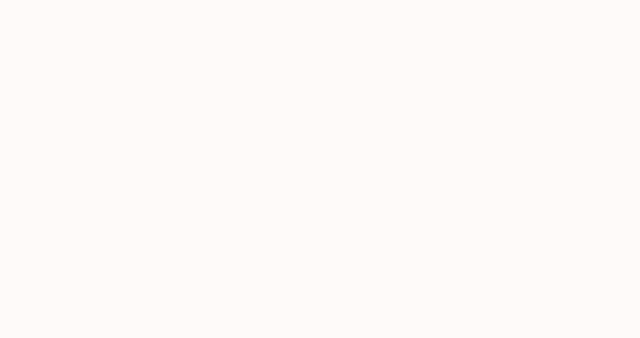
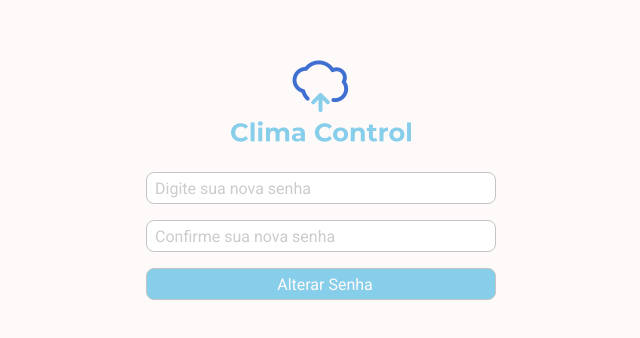
Before and after one commit to Projeto-PES/Projeto-Pes, a React (Create React App) app: page /NewPass in a window 1280 px wide. Shown: the part 144-482 px from the top of the page, without its empty margins (319-959 px from the left). Built offline with nearby package versions, Linux system fonts and the light colour scheme.

Commit message:
Alterar senha feito

```diff
--- a/src/global.css
+++ b/src/global.css
@@ -48,7 +48,7 @@ button:hover {
 
 div.container {
   position: absolute;
-  top: 50%;
+  top: 40%;
   left: 50%;
   transform: translate(-50%, -50%);
   width: 350px;
--- a/src/pages/Logon/index.js
+++ b/src/pages/Logon/index.js
@@ -19,7 +19,7 @@ export default function Logon() {
             Esqueci minha senha
           </a>
         </div>
-        <button onClick="/main">Entrar</button>
+        <button onClick="">Entrar</button>
       </form>
     </div>
   );
--- /dev/null
+++ b/src/pages/NewPass/index.js
@@ -0,0 +1,18 @@
+import React from "react";
+import "./styles.css";
+import Logo from "../../assets/Logo.png";
+
+export default function NewPass() {
+    return (
+        <div className="container">
+            <section className="secaoLogo">
+                <img className="Logo" src={Logo}></img>
+            </section>
+            <form className="formulario">
+                <input type="password" placeholder="Digite sua nova senha" />
+                <input type="password" placeholder="Confirme sua nova senha" />
+                <button onClick="">Alterar Senha</button>
+            </form>
+        </div>
+    );
+}
--- a/src/routes.js
+++ b/src/routes.js
@@ -3,14 +3,16 @@ import { BrowserRouter, Route, Switch } from "react-router-dom";
 import Logon from "./pages/Logon";
 import Main from "./pages/Main";
 import Register from "./pages/Register";
+import NewPass from "./pages/NewPass";
 
 export default function Routes() {
   return (
     <BrowserRouter>
       <Switch>
         <Route path="/" exact component={Logon} />
-        <Route path="/main" component={Main} />
+        <Route path="/Main" component={Main} />
         <Route path="/Register" component={Register} />
+        <Route path="/NewPass" component={NewPass} />
       </Switch>
     </BrowserRouter>
   );
```
Also changed, not shown: src/pages/NewPass/styles.css (added).
